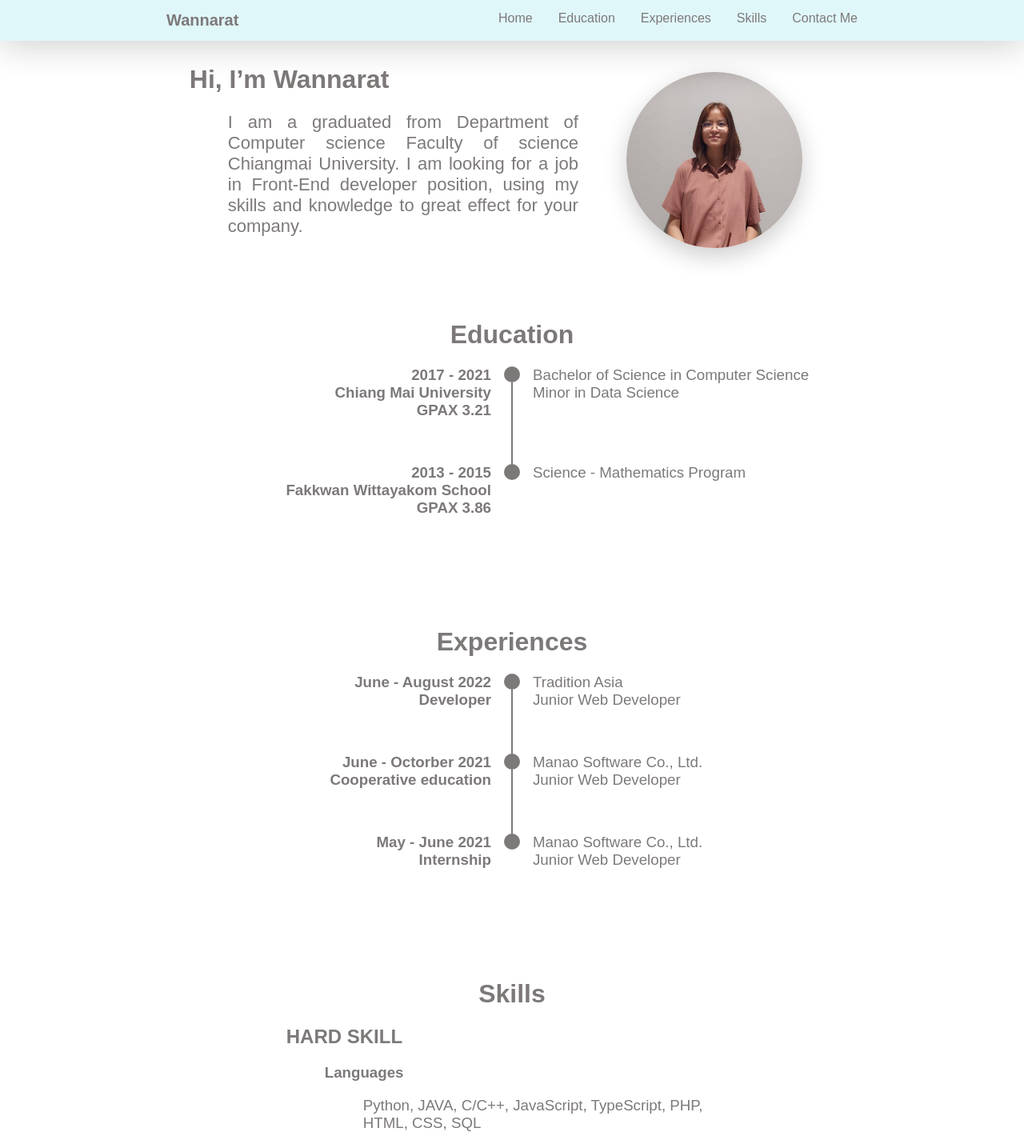
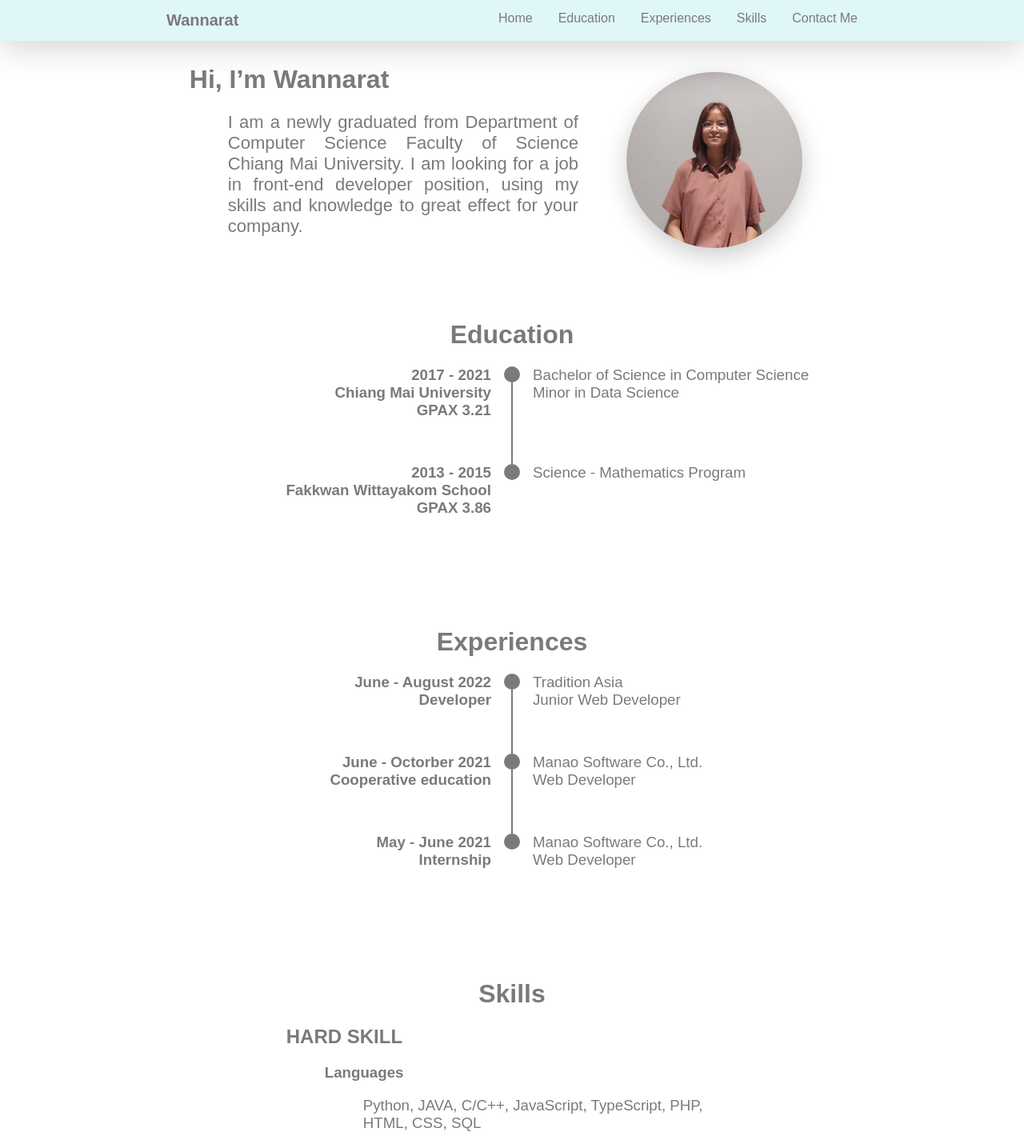
Before and after one commit to Wannara/Resume-for-job-interview, a React (Create React App) app in the folder resume-for-job-interview/: page / in a window 1280 px wide. Shown: the top 1435 px of the page at 80% size. Built offline with nearby package versions, Linux system fonts and the light colour scheme.

Commit message:
change-text-content

```diff
--- a/resume-for-job-interview/src/App.js
+++ b/resume-for-job-interview/src/App.js
@@ -11,7 +11,7 @@ import ContactMe from './components/ContactMe/contact-me'
 function App() {
   return (
     <div className={styles.App}>
-      <Navbar></Navbar>
+      <Navbar />
       <div className={styles.container}>
         <Home></Home>
         <Education />
--- a/resume-for-job-interview/src/components/Experiences/experiences.js
+++ b/resume-for-job-interview/src/components/Experiences/experiences.js
@@ -42,7 +42,7 @@ function Experiences() {
             <div className={styles.textContent}>
               <h3 className={styles.textStudy}>
                 Manao Software Co., Ltd. <br />
-                Junior Web Developer
+                Web Developer
               </h3>
             </div>
           </div>
@@ -63,7 +63,7 @@ function Experiences() {
             <div className={styles.textContent}>
               <h3 className={styles.textStudy}>
                 Manao Software Co., Ltd. <br />
-                Junior Web Developer
+                Web Developer
               </h3>
             </div>
           </div>
@@ -103,7 +103,7 @@ function Experiences() {
 
               <h3 className={styles.textStudy}>
                 Manao Software Co., Ltd. <br />
-                Junior Web Developer
+                Web Developer
               </h3>
             </div>
           </div>
@@ -122,7 +122,7 @@ function Experiences() {
 
               <h3 className={styles.textStudy}>
                 Manao Software Co., Ltd. <br />
-                Junior Web Developer
+                Web Developer
               </h3>
             </div>
           </div>
--- a/resume-for-job-interview/src/components/Home/home.js
+++ b/resume-for-job-interview/src/components/Home/home.js
@@ -6,8 +6,7 @@ function Home() {
         <div className={styles.content}>
           <h1 className={styles.topic}>Hi, I’m Wannarat</h1>
           <h3 className={styles.detailDescription}>
-            I am a graduated from Department of Computer science Faculty of science Chiangmai University. I am looking
-            for a job in Front-End developer position, using my skills and knowledge to great effect for your company.
+            I am a newly graduated from Department of Computer Science Faculty of Science Chiang Mai University. I am looking for a job in front-end developer position, using my skills and knowledge to great effect for your company.
           </h3>
         </div>
         <div className={styles.profile}>
```
